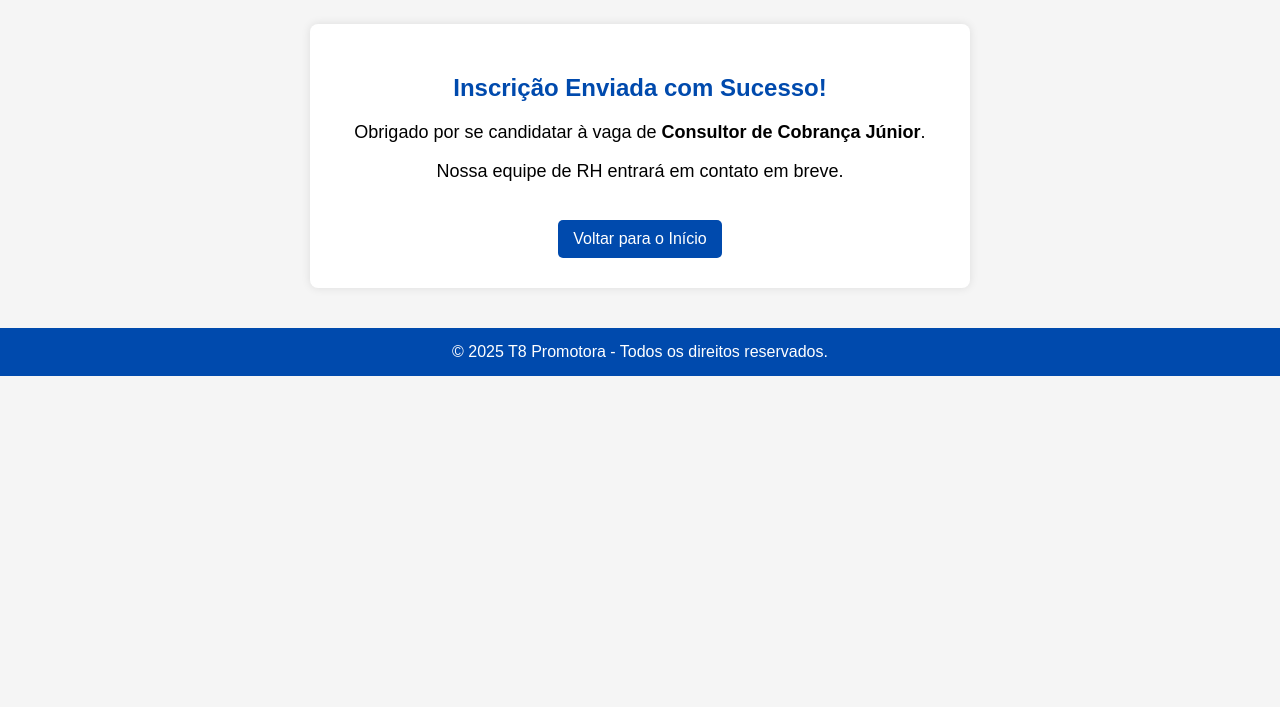
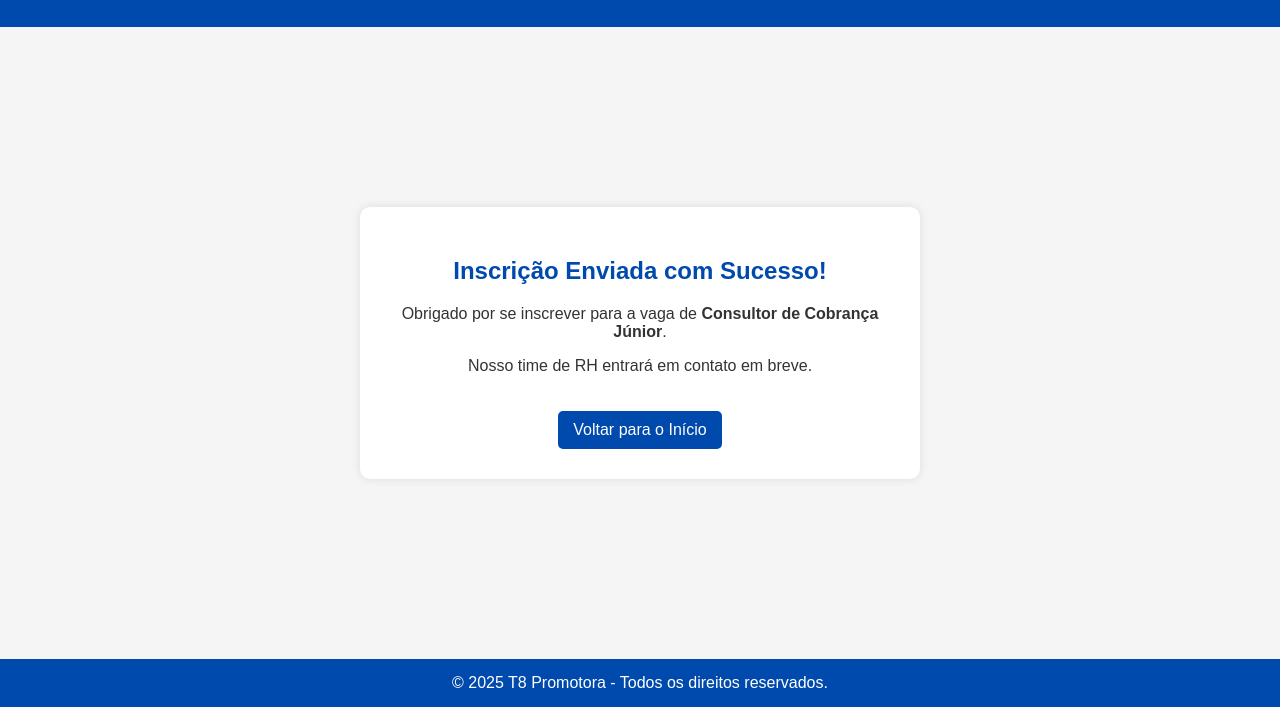
Before and after one commit to patrick200028/t8-promtora-RH, a plain HTML site: page sucesso.html in a window 1280 px wide. Shown: the part 93-800 px from the top of the page. Drawn offline with Linux system fonts and the light colour scheme.

Commit message:
Update sucesso.html

```diff
--- a/sucesso.html
+++ b/sucesso.html
@@ -10,48 +10,54 @@
             background: #f5f5f5;
             margin: 0;
             padding: 0;
-            text-align: center;
+            display: flex;
+            flex-direction: column;
+            min-height: 100vh;
         }
         header {
             background-color: #004aad;
             color: white;
             padding: 20px;
-        }
-        header h1 {
-            margin: 0;
+            text-align: center;
         }
         main {
-            max-width: 600px;
+            flex: 1;
+            display: flex;
+            justify-content: center;
+            align-items: center;
+        }
+        .box {
             background: white;
-            margin: 40px auto;
             padding: 30px;
-            border-radius: 8px;
+            border-radius: 10px;
             box-shadow: 0px 0px 10px rgba(0,0,0,0.1);
+            text-align: center;
+            max-width: 500px;
         }
-        main h2 {
+        h2 {
             color: #004aad;
         }
         p {
-            font-size: 18px;
+            color: #333;
+            margin-top: 10px;
         }
         a {
             display: inline-block;
             margin-top: 20px;
-            background-color: #004aad;
+            background: #004aad;
             color: white;
             padding: 10px 15px;
+            border-radius: 5px;
             text-decoration: none;
-            border-radius: 5px;
         }
         a:hover {
-            background-color: #003580;
+            background: #003580;
         }
         footer {
             text-align: center;
             padding: 15px;
             background-color: #004aad;
             color: white;
-            margin-top: 40px;
         }
     </style>
 </head>
@@ -62,10 +68,12 @@
     </header>
 
     <main>
-        <h2>Inscrição Enviada com Sucesso!</h2>
-        <p>Obrigado por se candidatar à vaga de <strong>Consultor de Cobrança Júnior</strong>.</p>
-        <p>Nossa equipe de RH entrará em contato em breve.</p>
-        <a href="index.html">Voltar para o Início</a>
+        <div class="box">
+            <h2>Inscrição Enviada com Sucesso!</h2>
+            <p>Obrigado por se inscrever para a vaga de <strong>Consultor de Cobrança Júnior</strong>.</p>
+            <p>Nosso time de RH entrará em contato em breve.</p>
+            <a href="index.html">Voltar para o Início</a>
+        </div>
     </main>
 
     <footer>
```
